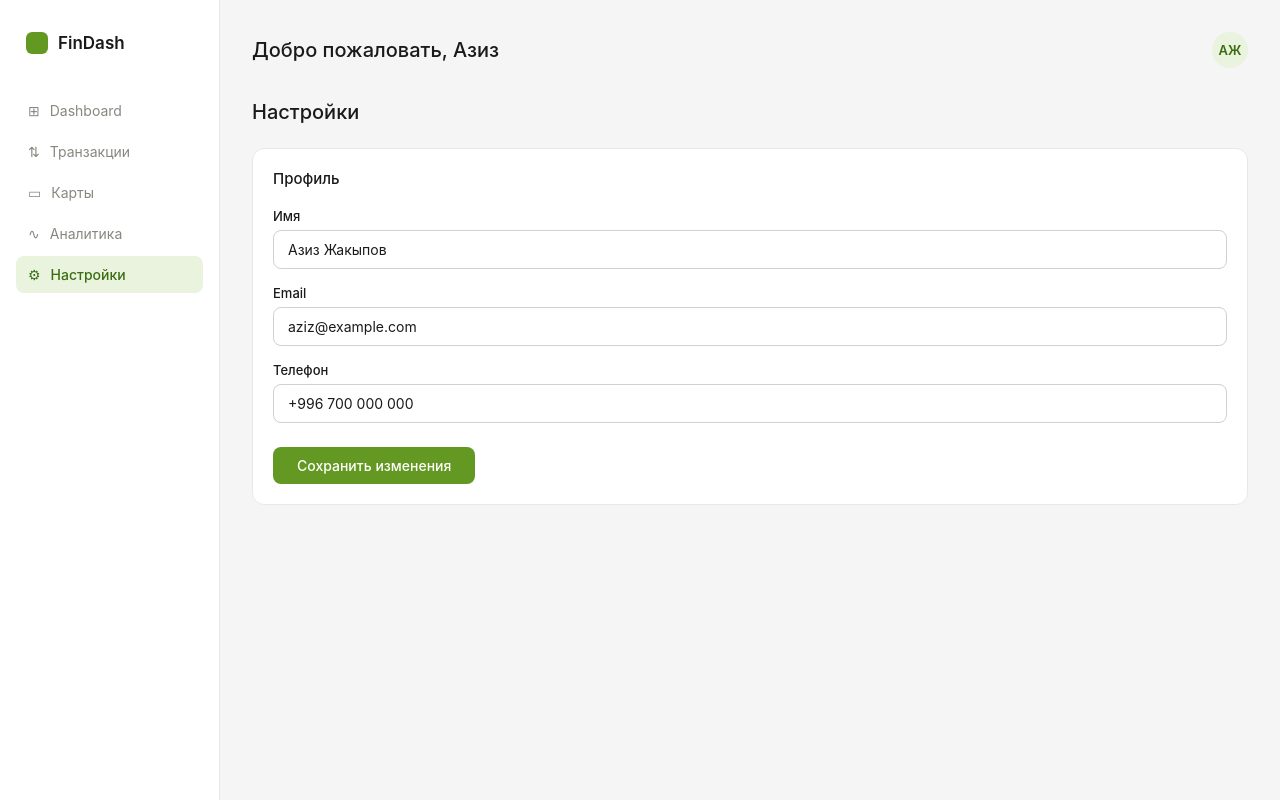
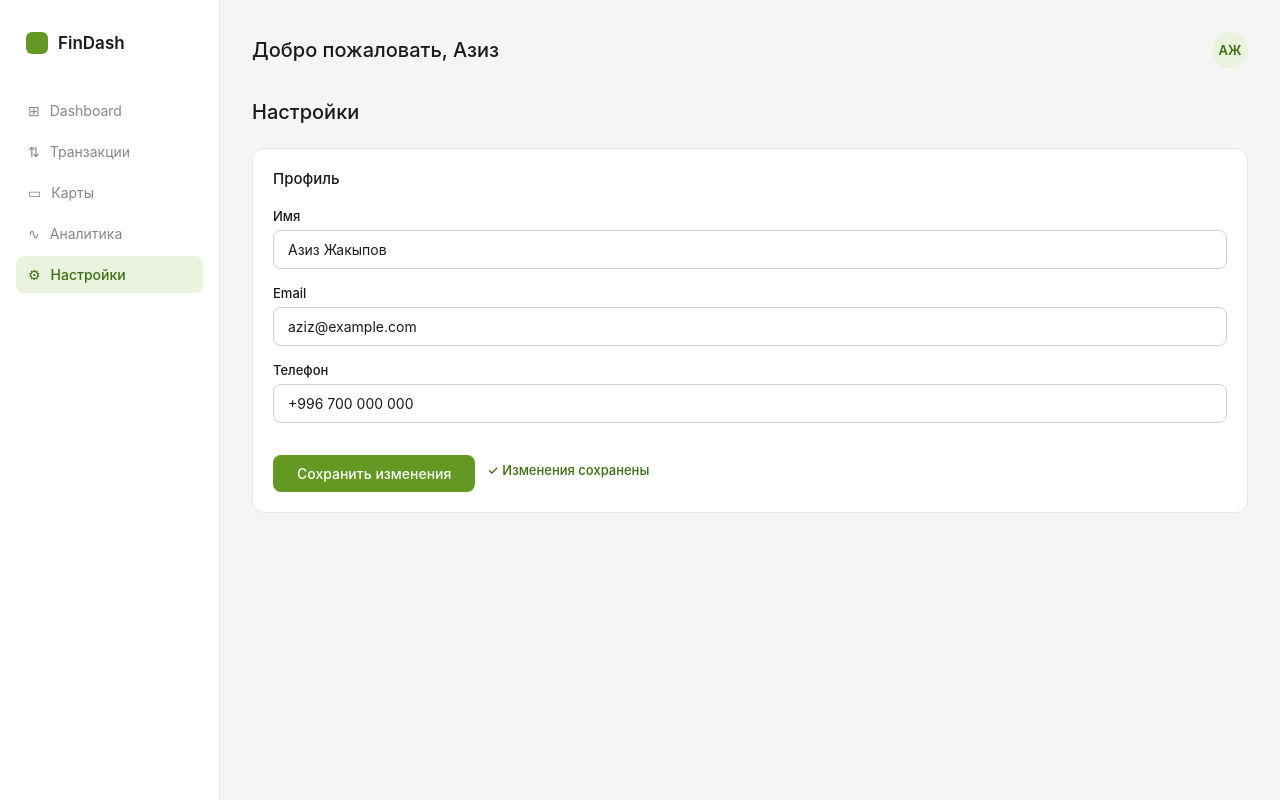
Before and after one commit to Chelovek2343/dashboard-react, a React (Vite) app: page /settings in a window 1280 px wide. Both pictures are taken after a click on the button "Сохранить изменения". Built offline with nearby package versions, Linux system fonts and the light colour scheme.

Commit message:
feat: sync profile between settings and topbar with localStorage

```diff
--- a/src/App.jsx
+++ b/src/App.jsx
@@ -9,8 +9,28 @@ import Analytics from './pages/Analytics'
 import Settings from './pages/Settings'
 import './styles/App.css'
 
+function getInitials(name) {
+  const parts = name.trim().split(' ').filter(Boolean)
+  if (parts.length === 1) return parts[0][0].toUpperCase()
+  return (parts[0][0] + parts[1][0]).toUpperCase()
+}
+
+const defaultProfile = {
+  name: localStorage.getItem('profile_name') || 'Азиз Жакыпов',
+  email: localStorage.getItem('profile_email') || 'aziz@example.com',
+  phone: localStorage.getItem('profile_phone') || '+996 700 000 000',
+}
+
 function App() {
   const [menuOpen, setMenuOpen] = useState(false)
+  const [profile, setProfile] = useState(defaultProfile)
+
+  function handleProfileSave(newProfile) {
+    setProfile(newProfile)
+    localStorage.setItem('profile_name', newProfile.name)
+    localStorage.setItem('profile_email', newProfile.email)
+    localStorage.setItem('profile_phone', newProfile.phone)
+  }
 
   return (
     <BrowserRouter>
@@ -20,13 +40,19 @@ function App() {
           onClose={() => setMenuOpen(false)}
         />
         <main className="main">
-          <Topbar onBurgerClick={() => setMenuOpen(prev => !prev)} />
+          <Topbar
+            name={profile.name}
+            initials={getInitials(profile.name)}
+            onBurgerClick={() => setMenuOpen(prev => !prev)}
+          />
           <Routes>
             <Route path="/" element={<Dashboard />} />
             <Route path="/transactions" element={<TransactionsPage />} />
             <Route path="/cards" element={<Cards />} />
             <Route path="/analytics" element={<Analytics />} />
-            <Route path="/settings" element={<Settings />} />
+            <Route path="/settings" element={
+              <Settings profile={profile} onSave={handleProfileSave} />
+            } />
             <Route path="*" element={<Navigate to="/" />} />
           </Routes>
         </main>
--- a/src/components/Topbar.jsx
+++ b/src/components/Topbar.jsx
@@ -1,7 +1,6 @@
 import '../styles/Topbar.css'
 
-// eslint-disable-next-line react/prop-types
-function Topbar({ onBurgerClick }) {
+function Topbar({ name, initials, onBurgerClick }) {
   return (
     <header className="topbar">
       <button className="burger" onClick={onBurgerClick} aria-label="Открыть меню">
@@ -9,8 +8,8 @@ function Topbar({ onBurgerClick }) {
         <span />
         <span />
       </button>
-      <h1 className="greeting">Добро пожаловать, Азиз</h1>
-      <div className="avatar">АЖ</div>
+      <h1 className="greeting">Добро пожаловать, {name.split(' ')[0]}</h1>
+      <div className="avatar">{initials}</div>
     </header>
   )
 }
--- a/src/pages/Settings.jsx
+++ b/src/pages/Settings.jsx
@@ -1,6 +1,24 @@
+import { useState } from 'react'
 import '../styles/Settings.css'
 
-function Settings() {
+function Settings({ profile, onSave }) {
+  const [form, setForm] = useState(profile)
+  const [saved, setSaved] = useState(false)
+
+  function handleChange(e) {
+    setForm(prev => ({
+      ...prev,
+      [e.target.name]: e.target.value
+    }))
+    setSaved(false)
+  }
+
+  function handleSave() {
+    onSave(form)
+    setSaved(true)
+    setTimeout(() => setSaved(false), 3000)
+  }
+
   return (
     <div className="settings-page">
       <h2 className="page-title">Настройки</h2>
@@ -9,17 +27,42 @@ function Settings() {
           <h3 className="settings-title">Профиль</h3>
           <div className="settings-field">
             <label className="settings-label">Имя</label>
-            <input className="settings-input" type="text" defaultValue="Азиз Жакыпов" />
+            <input
+              className="settings-input"
+              type="text"
+              name="name"
+              value={form.name}
+              onChange={handleChange}
+            />
           </div>
           <div className="settings-field">
             <label className="settings-label">Email</label>
-            <input className="settings-input" type="email" defaultValue="aziz@example.com" />
+            <input
+              className="settings-input"
+              type="email"
+              name="email"
+              value={form.email}
+              onChange={handleChange}
+            />
           </div>
           <div className="settings-field">
             <label className="settings-label">Телефон</label>
-            <input className="settings-input" type="tel" defaultValue="+996 700 000 000" />
+            <input
+              className="settings-input"
+              type="tel"
+              name="phone"
+              value={form.phone}
+              onChange={handleChange}
+            />
           </div>
-          <button className="settings-btn">Сохранить изменения</button>
+          <div className="settings-actions">
+            <button className="settings-btn" onClick={handleSave}>
+              Сохранить изменения
+            </button>
+            {saved && (
+              <span className="settings-success">✓ Изменения сохранены</span>
+            )}
+          </div>
         </div>
       </div>
     </div>
--- a/src/styles/Settings.css
+++ b/src/styles/Settings.css
@@ -62,3 +62,21 @@
 .settings-btn:hover {
   opacity: 0.85;
 }
+.settings-actions {
+  display: flex;
+  align-items: center;
+  gap: 12px;
+  margin-top: 8px;
+}
+
+.settings-success {
+  font-size: 13px;
+  color: var(--green-600);
+  font-weight: 500;
+  animation: fadeIn 0.2s ease;
+}
+
+@keyframes fadeIn {
+  from { opacity: 0; transform: translateY(-4px); }
+  to   { opacity: 1; transform: translateY(0); }
+}
```
